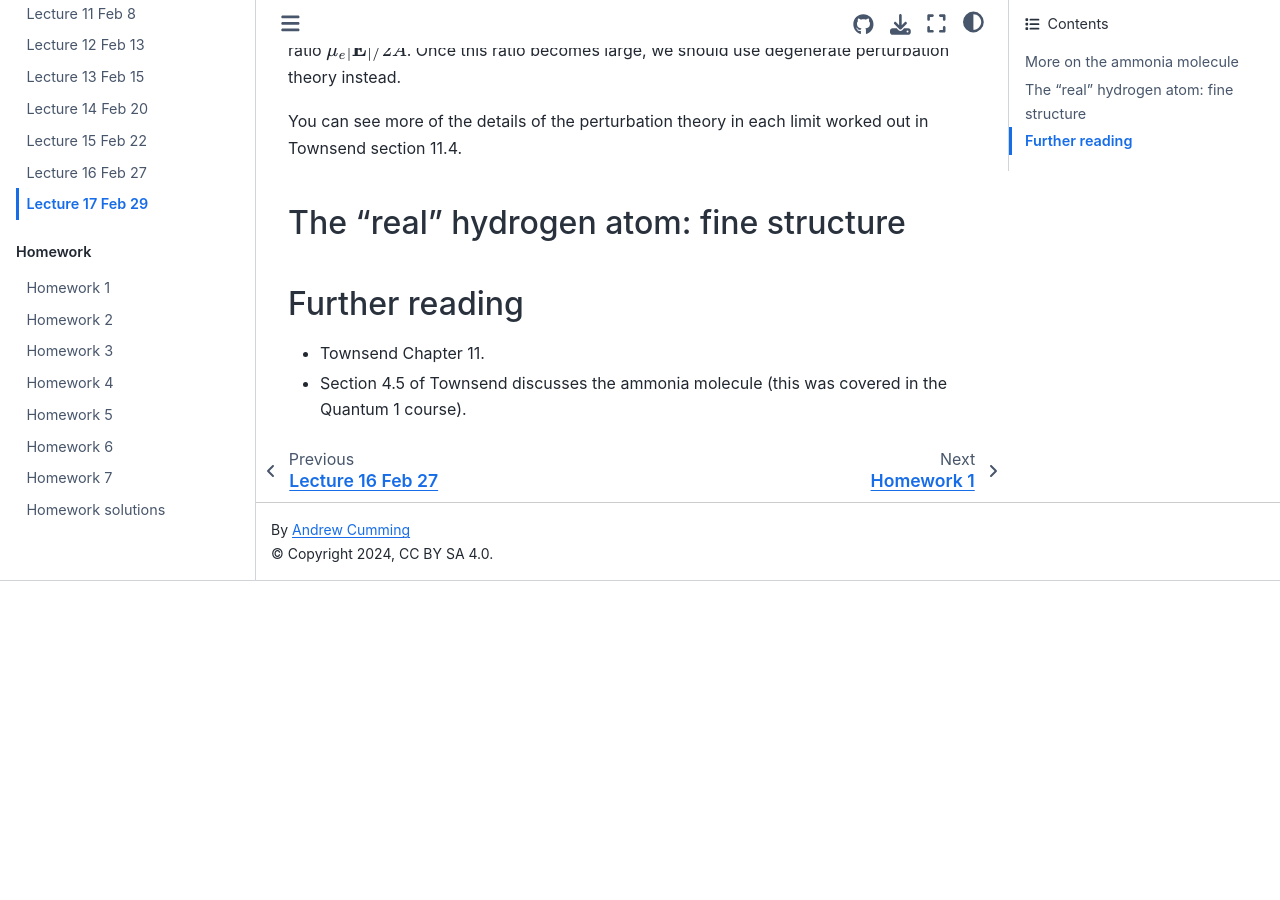
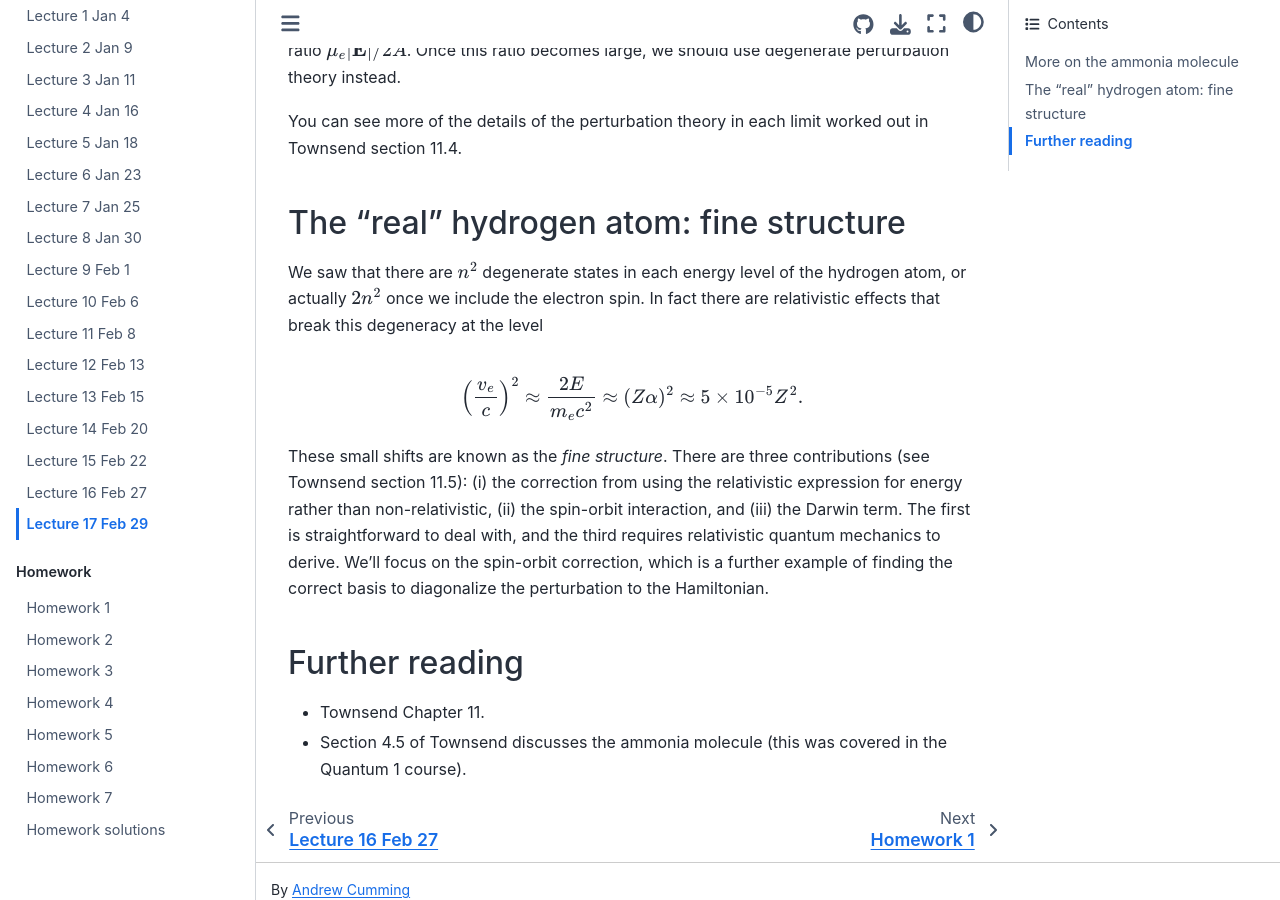
Before and after one commit to andrewcumming/phys457, a Jupyter Book: the page built from lecture17.md, in a window 1280 px wide and 900 px high, scrolled down 1453 px. Built offline with Jupyter Book 1.0.4 settings and Sphinx 7.4.7 and the Sphinx Book theme 1.1.4, drawn with Linux system fonts in a browser that asks for light colours; before the commit the page ends 2034 px from its top, so only the background shows below that.

Commit message:
Update lecture 17

```diff
--- a/lecture17.md
+++ b/lecture17.md
@@ -41,10 +41,14 @@ The important point about non-degenerate perturbation theory is that we need the
 You can see more of the details of the perturbation theory in each limit worked out in Townsend section 11.4.
 
 
+## The "real" hydrogen atom: fine structure
 
+We saw that there are $n^2$ degenerate states in each energy level of the hydrogen atom, or actually $2n^2$ once we include the electron spin. In fact there are relativistic effects that break this degeneracy at the level
 
+$$\left({v_e\over c}\right)^2 \approx {2E\over m_e c^2}\approx (Z\alpha)^2\approx 5\times 10^{-5} Z^2.$$
 
-## The "real" hydrogen atom: fine structure
+These small shifts are known as the *fine structure*. There are three contributions (see Townsend section 11.5): (i) the correction from using the relativistic expression for energy rather than non-relativistic, (ii) the spin-orbit interaction, and (iii) the Darwin term. The first is straightforward to deal with, and the third requires relativistic quantum mechanics to derive. We'll focus on the spin-orbit correction, which is a further example of finding the correct basis to diagonalize the perturbation to the Hamiltonian.
+
 
 
 
```
